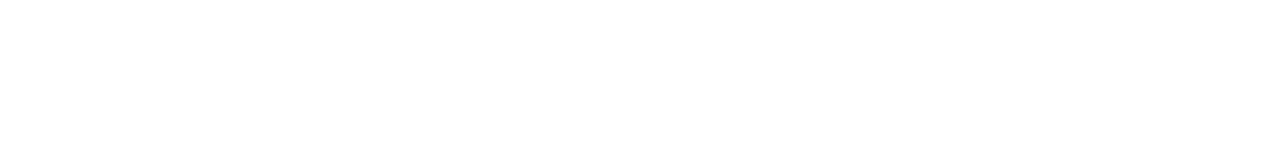
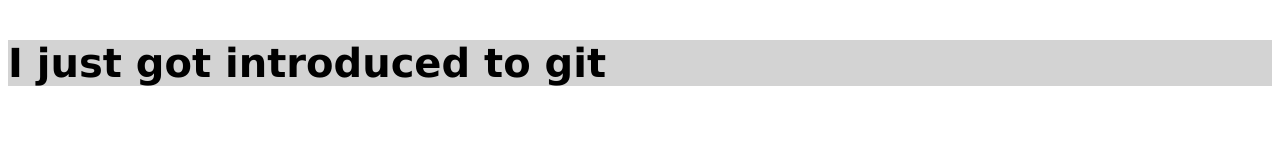
Before and after one commit to Yoselorm/remote-git-practice, a plain HTML site: page index.html in a window 1280 px wide. Drawn offline with Linux system fonts and the light colour scheme.

Commit message:
new changes to my git stuff

```diff
--- a/index.css
+++ b/index.css
@@ -0,0 +1,7 @@
+p{
+	font-size: 40px;
+	font-weight: bold;
+	background-color: lightgrey;
+	font-family: verdana;
+
+}
--- a/index.html
+++ b/index.html
@@ -5,6 +5,8 @@
 	<link rel="stylesheet" type="text/css" href="index.css">
 </head>
 <body>
-
+	<div>
+		<p>I just got introduced to git</p>
+	</div>
 </body>
 </html>
```
